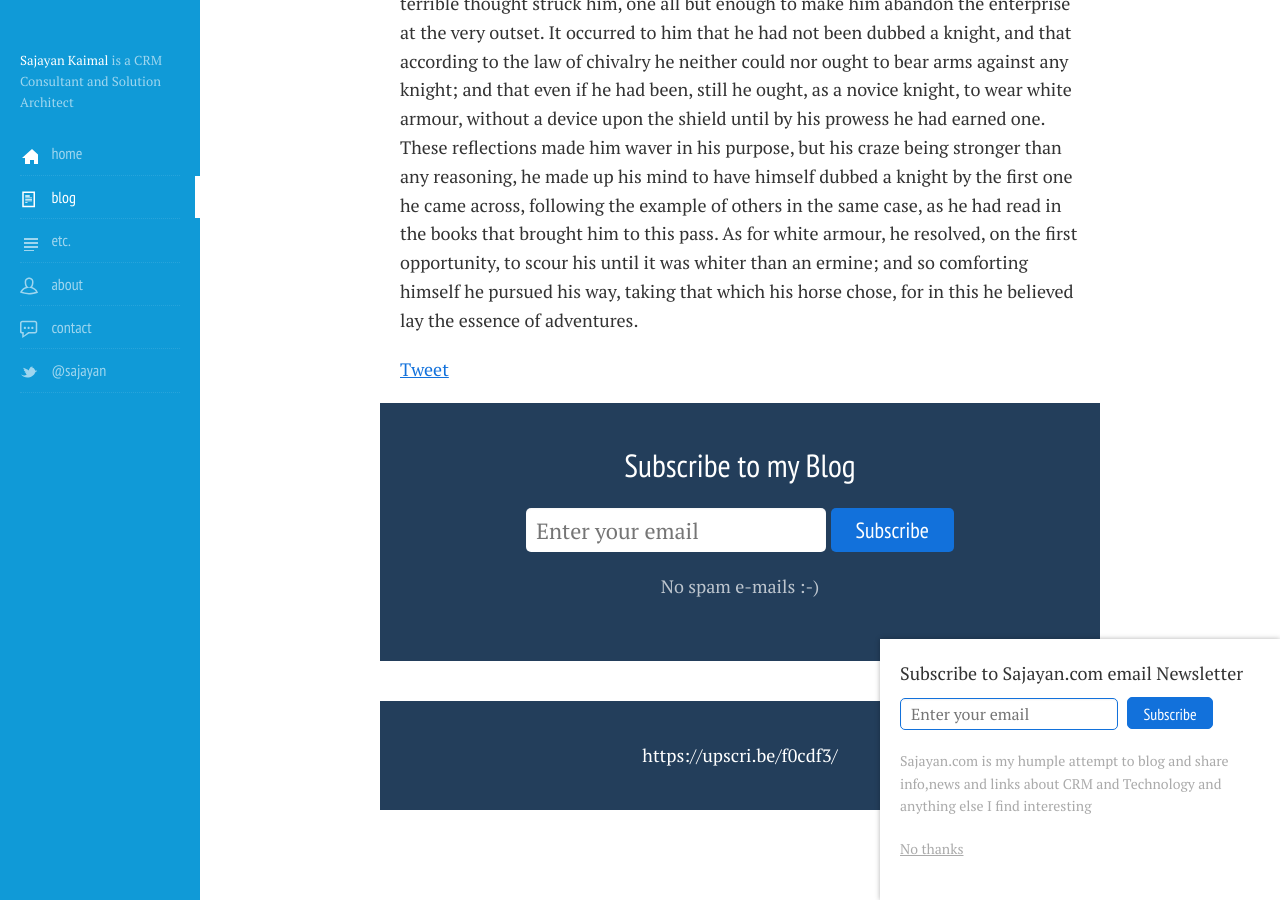
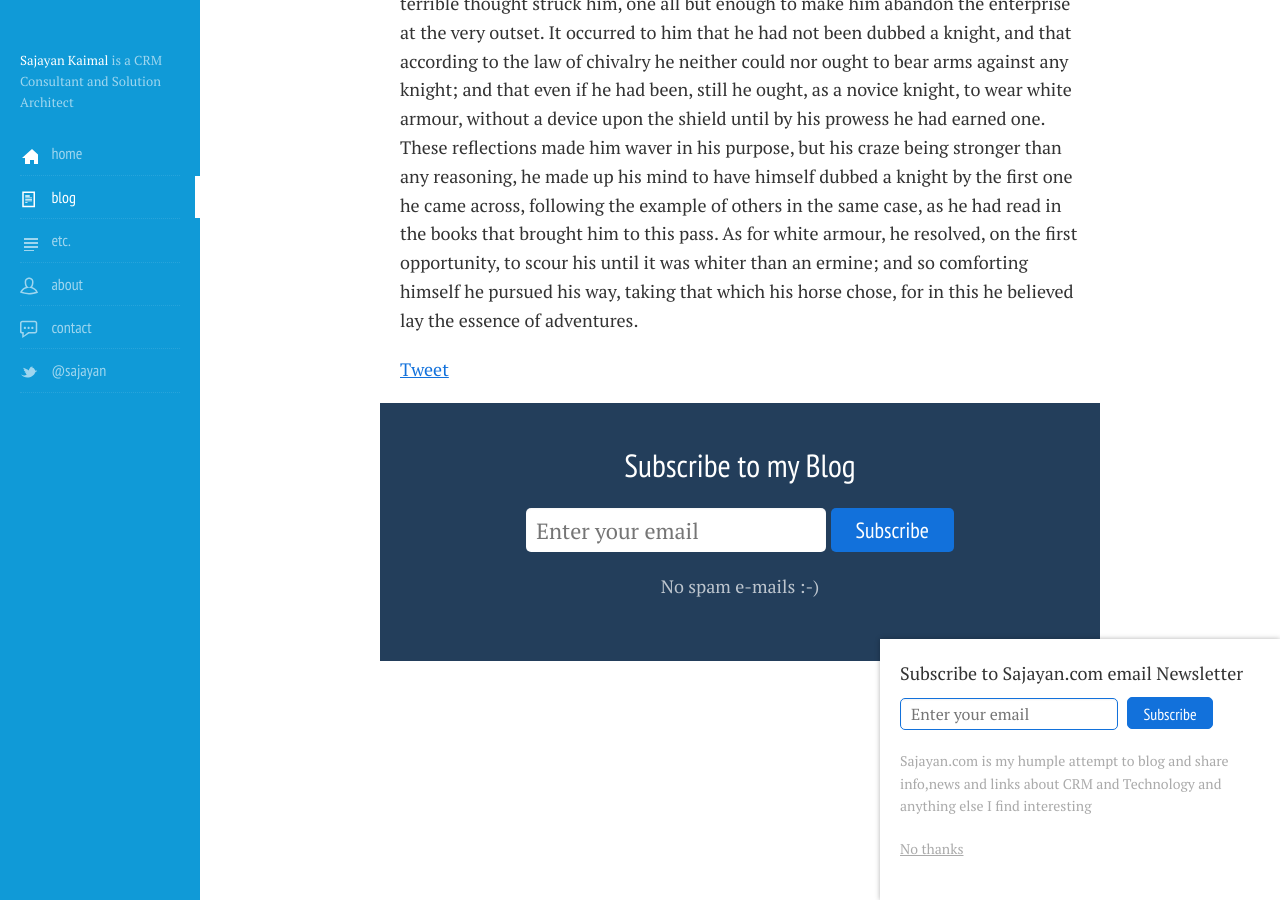
Before and after one commit to sajayan/sajayan.github.io, a Jekyll site: the page built from _posts/2017-10-06-sajayan-kaimal-site-launched.md, in a window 1280 px wide and 900 px high, scrolled down 1225 px. Built offline with Jekyll 4.4.1, drawn with Linux system fonts in a browser that asks for light colours; nearby versions of some CDN libraries; comment, search, counter and statistics services are not loaded.

Commit message:
Updated Signup

```diff
--- a/_layouts/post.html
+++ b/_layouts/post.html
@@ -26,11 +26,6 @@ description: Posts about CRM and Technology in general
       <button class="btn-primary">Subscribe</button>
     </form>
     <p>No spam e-mails :-) </p>
-  </div>
-
-
-  <div class="post-subscribe">
-    https://upscri.be/f0cdf3/
   </div>
 
 
```
